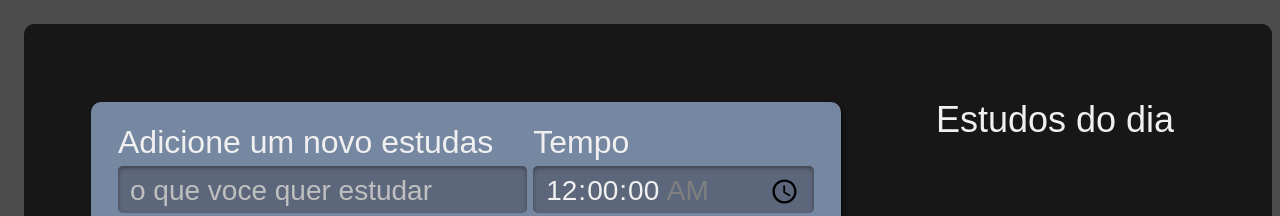
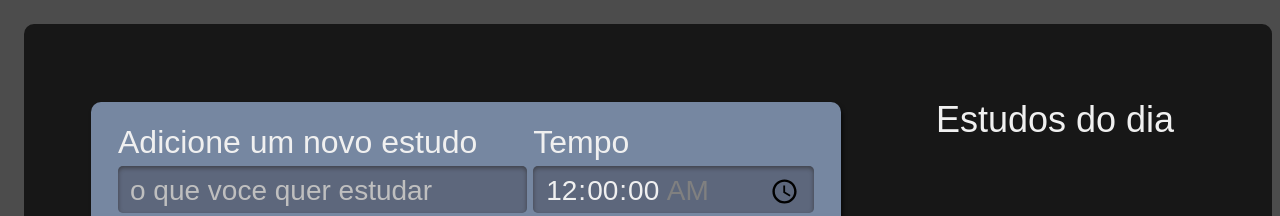
Before and after one commit to ggsales/Cronometro-de-estudo-TypeScript, a React (Create React App) app: page / in a window 1280 px wide. Shown: the top 216 px of the page. Built offline with nearby package versions, Linux system fonts and the light colour scheme.

Commit message:
create assets folder

```diff
--- a/src/components/Form/index.tsx
+++ b/src/components/Form/index.tsx
@@ -31,7 +31,7 @@ function Form({setTarefas} : Props){
         <form className={style.novaTarefa} onSubmit={adicionarTarefa}>
                 <div className={style.inputContainer}>
                     <label htmlFor="tarefa">
-                        Adicione um novo estudas
+                        Adicione um novo estudo
                     </label>
                     <input type="text"
                         name="tarefa"
--- a/src/components/List/Item/Item.module.scss
+++ b/src/components/List/Item/Item.module.scss
@@ -32,7 +32,7 @@
 
     .concluido {
       display: block;
-      background-image: url('https://raw.githubusercontent.com/lfrprazeres/alura-studies/aula3.2/src/assets/img/check-mark.svg');
+      background-image: url('../../../assets/img/check-mark.svg');
       background-repeat: no-repeat;
       background-size: 38px 38px;
       position: absolute;
```
Also changed, not shown: src/assets/img/check-mark.svg (added).
